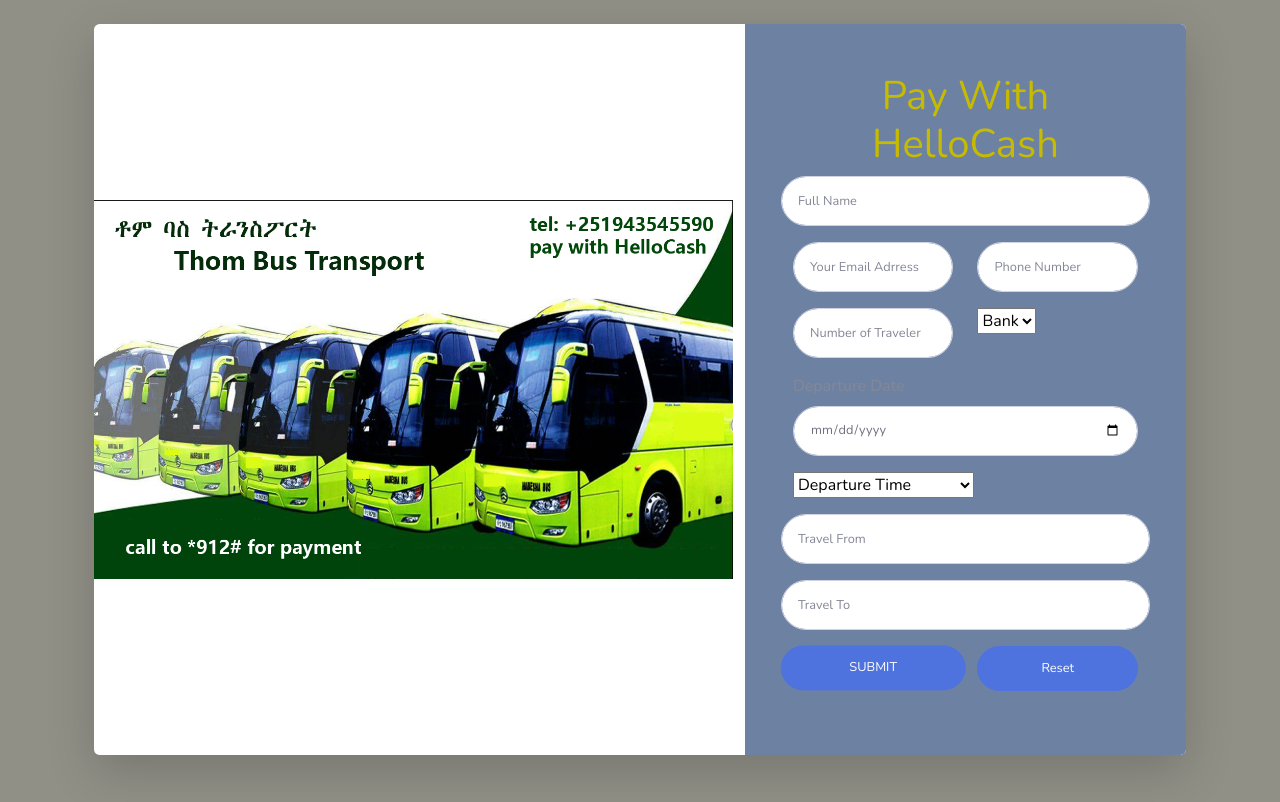
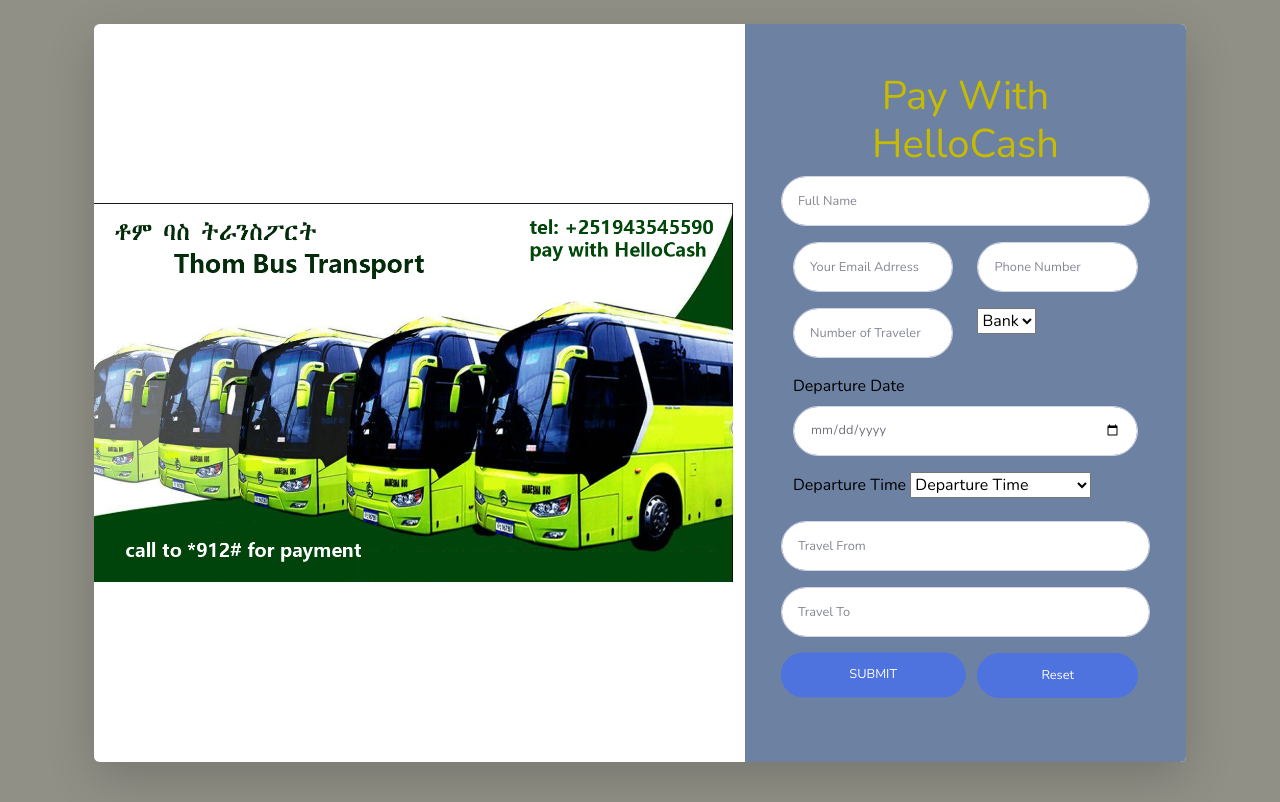
Before and after one commit to thomaseyasu/tombushellocash-herocu, a PHP site: page / in a window 1280 px wide. Shown: the part 182-984 px from the top of the page. Run offline with PHP 8.4, Linux system fonts and the light colour scheme; some libraries are stand-ins or nearby versions.

Commit message:
initial commit

```diff
--- a/index.php
+++ b/index.php
@@ -91,12 +91,12 @@
                                                 </div>
                                                 </div>
                                                 <div class="form-group">
-                                                    <label>Departure Date</label>
+                                                    <label style="color: black">Departure Date</label>
                                                     <input type="date" name="DDate" class="form-control form-control-user" id="exampleInputEmail" required
                                                         >
                                                 </div>
                                                 <div class="form-group" class="form-control form-control-user" id="exampleLastName">
-
+                                                    <label style="color: black">Departure Time</label>
                                                     <select id="Dtime" name="Dtime" required>
                                                         <option disabled selected>Departure Time</option>
                                                         <option value="12:00 PM - 1:00 AM">12:00 PM - 1:00 AM</option>
--- a/notify.php
+++ b/notify.php
@@ -158,8 +158,8 @@
                                                                 CURLOPT_HTTP_VERSION => CURL_HTTP_VERSION_1_1,
                                                                 CURLOPT_CUSTOMREQUEST => 'POST',
                                                                 CURLOPT_POSTFIELDS =>'{
-                                                                    "from": $phone,
-                                                                    "amount": 10,
+                                                                    "from": "+251920874415",
+                                                                    "amount": $price,
                                                                     "description": "Payment for thom bus transportation ticket",
                                                                     "currency": "ETB",
                                                                     "expires": "2021-03-03T14:47:23.000Z",
```
